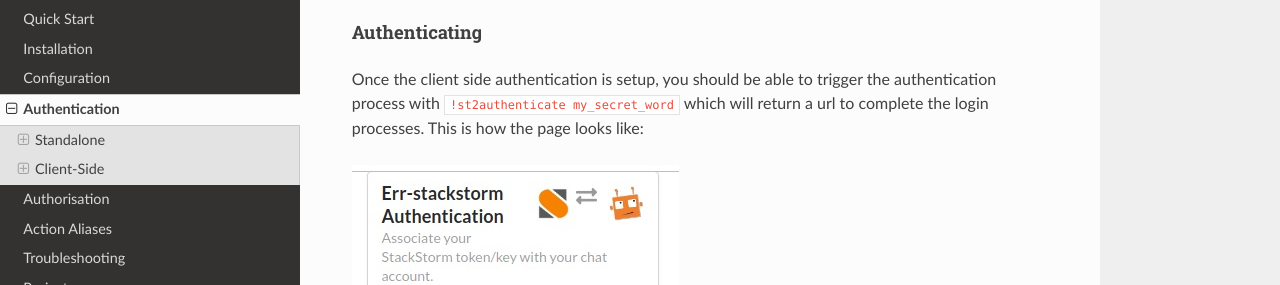
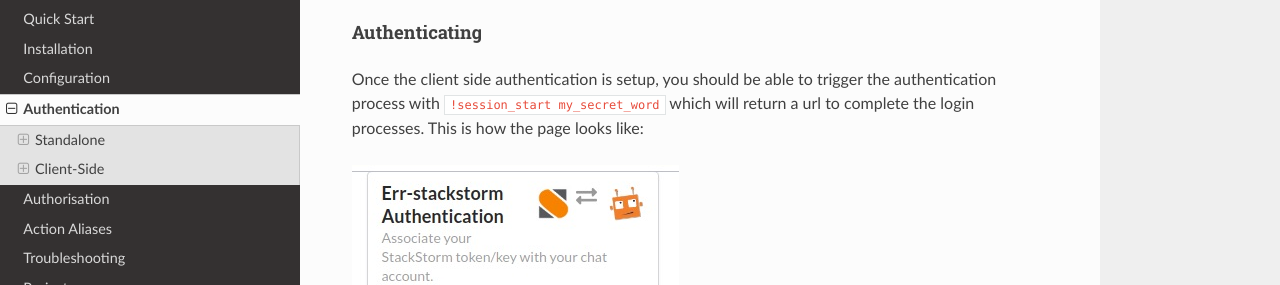
Before and after one commit to nzlosh/err-stackstorm, a Sphinx documentation site: the page built from docs/authn.rst, in a window 1280 px wide and 900 px high, scrolled down 3304 px. Shown: the part 162-447 px from the top of the window. Built offline with Sphinx 7.4.7 and the Read the Docs theme 2.0.0, drawn with Linux system fonts in a browser that asks for light colours.

Commit message:
Update documentation to show session_start command

```diff
--- a/docs/authn.rst
+++ b/docs/authn.rst
@@ -132,6 +132,6 @@ A url is required to correctly configure client-side authentication for ChatOps.
 Authenticating
 ^^^^^^^^^^^^^^^
 
-Once the client side authentication is setup, you should be able to trigger the authentication process with ``!st2authenticate my_secret_word`` which will return a url to complete the login processes. This is how the page looks like:
+Once the client side authentication is setup, you should be able to trigger the authentication process with ``!session_start my_secret_word`` which will return a url to complete the login processes. This is how the page looks like:
 
 .. image:: images/authentication_screen.jpg
```
